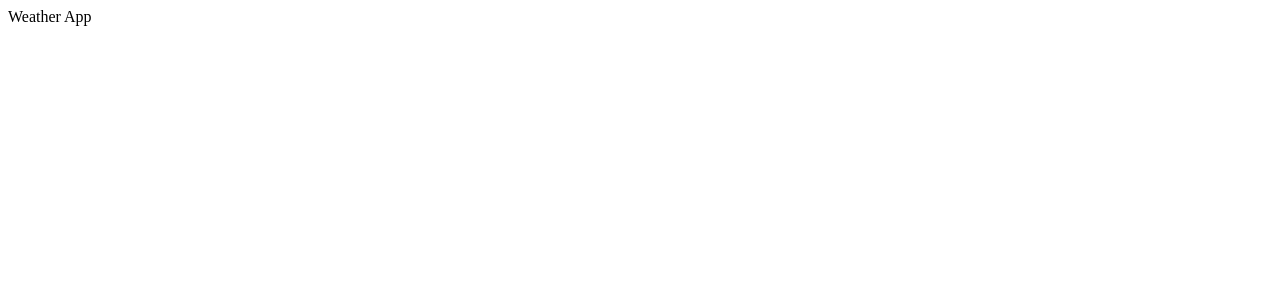
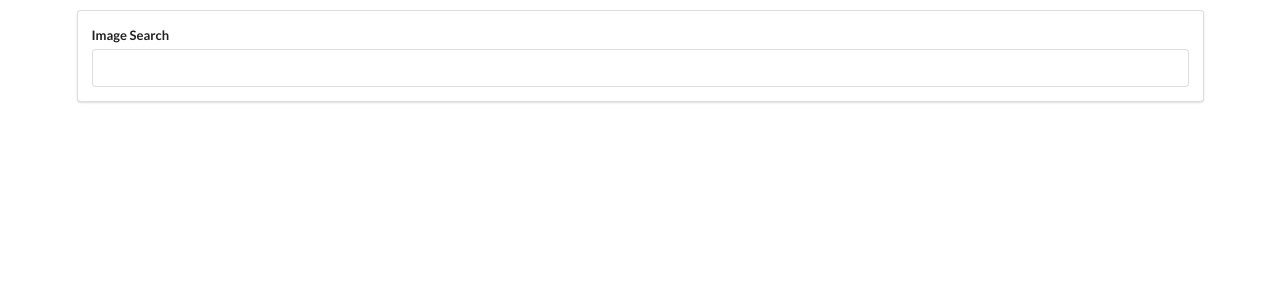
Before and after one commit to nikhilasrani/image-search, a React (Create React App) app: page / in a window 1280 px wide. Shown: the top 300 px of the page. Built offline with nearby package versions, Linux system fonts and the light colour scheme.

Commit message:
made and defined searchbar component

```diff
--- a/public/index.html
+++ b/public/index.html
@@ -8,6 +8,10 @@
       content="width=device-width, initial-scale=1, shrink-to-fit=no"
     />
     <meta name="theme-color" content="#000000" />
+    <link
+      rel="stylesheet"
+      href="https://cdnjs.cloudflare.com/ajax/libs/semantic-ui/2.4.1/semantic.min.css"
+    />
     <!--
       manifest.json provides metadata used when your web app is installed on a
       user's mobile device or desktop. See https://developers.google.com/web/fundamentals/web-app-manifest/
@@ -22,7 +26,7 @@
       work correctly both with client-side routing and a non-root public URL.
       Learn how to configure a non-root public URL by running `npm run build`.
     -->
-    <title>Weather App</title>
+    <title>Image Search App</title>
   </head>
   <body>
     <noscript>You need to enable JavaScript to run this app.</noscript>
--- /dev/null
+++ b/src/components/App.js
@@ -0,0 +1,16 @@
+import React, { Component } from "react";
+import SearchBar from "./SearchBar";
+
+class App extends Component {
+  onSearchSubmit(term) {
+    console.log(term);
+  }
+  render() {
+    return (
+      <div className="ui container" style={{ marginTop: "10px" }}>
+        <SearchBar onSubmit={this.onSearchSubmit} />
+      </div>
+    );
+  }
+}
+export default App;
--- /dev/null
+++ b/src/components/SearchBar.js
@@ -0,0 +1,32 @@
+import React, { Component } from "react";
+
+class SearchBar extends Component {
+  state = {
+    term: ""
+  };
+
+  onFormSubmit = event => {
+    event.preventDefault();
+    console.log(this.state.term);
+    this.props.onSubmit(this.state.term);
+  };
+
+  render() {
+    return (
+      <div className="ui segment">
+        <form onSubmit={this.onFormSubmit} className="ui form">
+          <div className="field">
+            <label>Image Search</label>
+            <input
+              type="text"
+              onChange={e => this.setState({ term: e.target.value })}
+              value={this.state.term}
+            />
+          </div>
+        </form>
+      </div>
+    );
+  }
+}
+
+export default SearchBar;
--- a/src/App.js
+++ b/src/index.js
@@ -1,10 +1,6 @@
 import React from "react";
 import ReactDOM from "react-dom";
-class App extends React.Component {
-  render() {
-    return <div>Weather App</div>;
-  }
-}
+import App from "./components/App";
 
 ReactDOM.render(<App />, document.querySelector("#root"));
 
```
